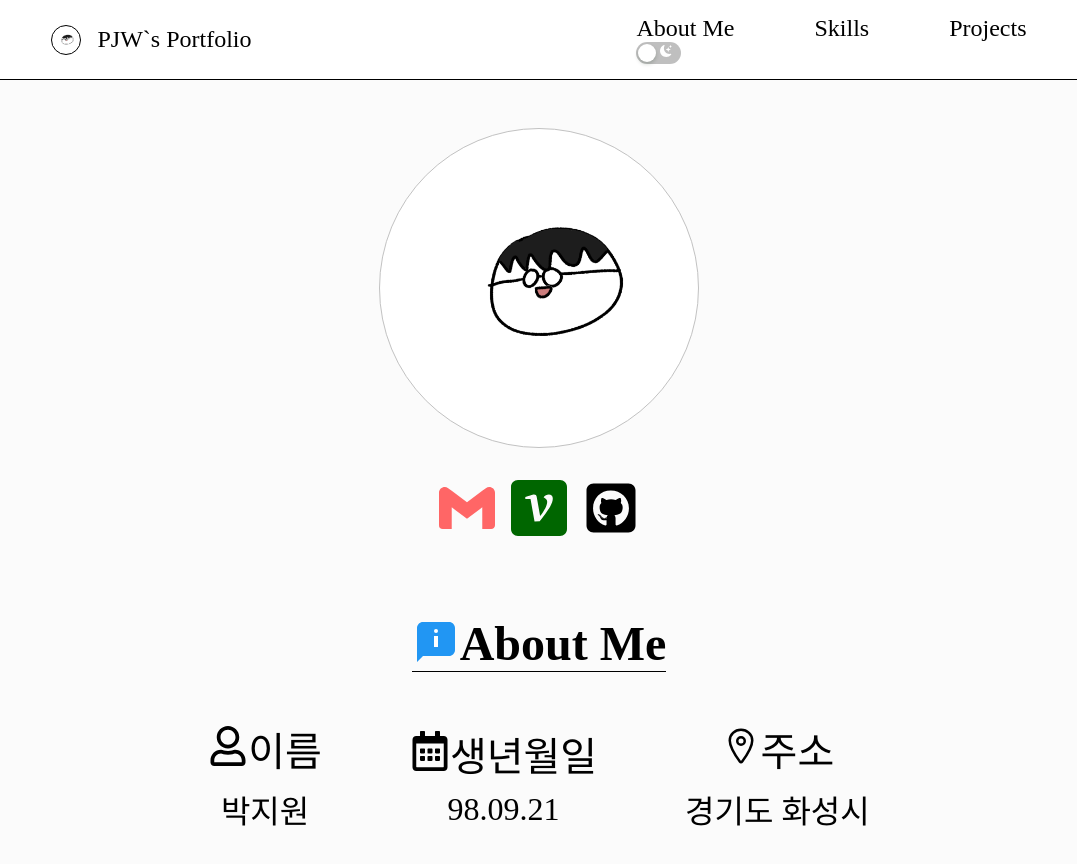
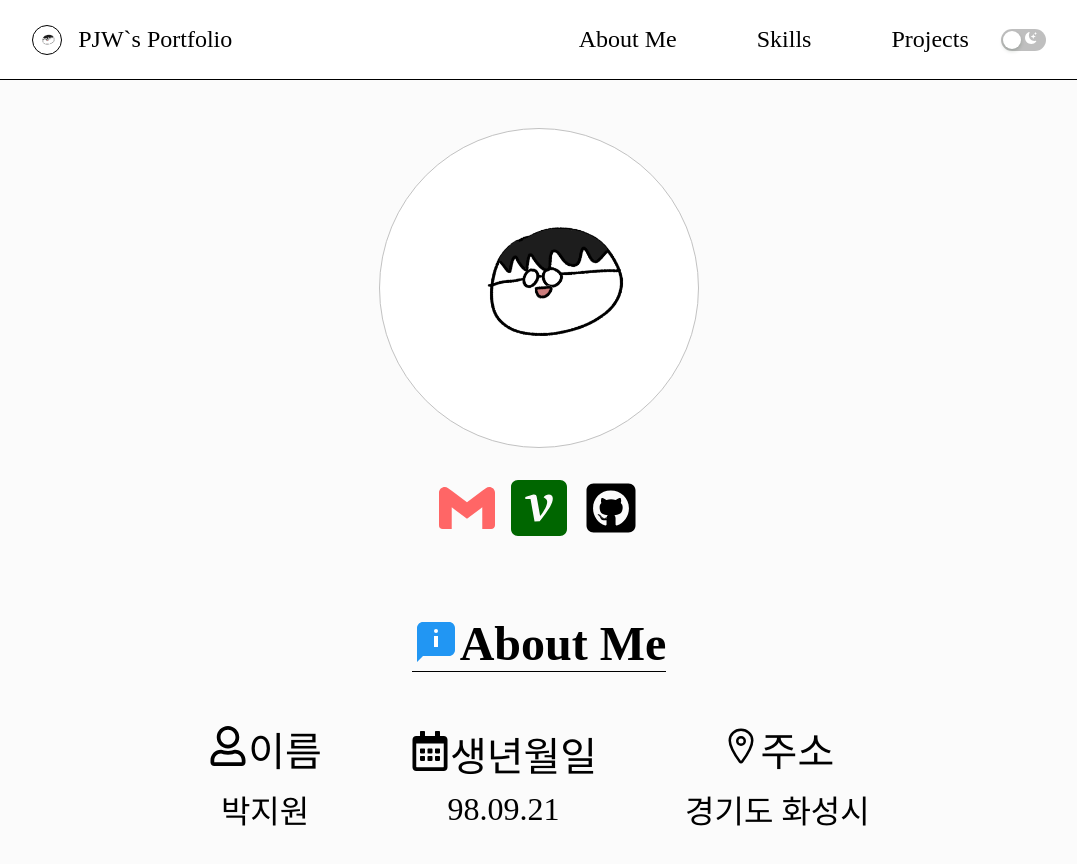
Before and after one commit to PJW980921/PJW-PortFolio, a React (Vite) app: page / in a window 1280 px wide. Shown: the top 864 px of the page, without its empty margins (101-1178 px from the left). Built offline with nearby package versions, Linux system fonts and the light colour scheme; a web font is replaced by a local one.

Commit message:
refactor : a 태그 aria-label 추가

```diff
--- a/src/components/Header/DarkModeBtn.tsx
+++ b/src/components/Header/DarkModeBtn.tsx
@@ -22,6 +22,9 @@ const DarkModeBtn = () => {
 
   return (
     <Switch
+      type="button"
+      id="button"
+      aria-label="DarkModeButton"
       onChange={handleDarkModeChange}
       checkedChildren={<BsSunFill className=".icon" />}
       unCheckedChildren={<BsMoonStarsFill className=".icon" />}
--- a/src/components/Header/Header.scss
+++ b/src/components/Header/Header.scss
@@ -23,6 +23,12 @@
   }
 }
 
+.nav-container {
+  display: flex;
+  justify-content: center;
+  align-items: center;
+  gap: 2rem;
+}
 .menu-toggle_btn {
   display: none;
   @media (max-width: 767px) {
--- a/src/components/Main/AboutMe/AboutMe.tsx
+++ b/src/components/Main/AboutMe/AboutMe.tsx
@@ -27,6 +27,7 @@ export default function AboutMe() {
               className="icon-item"
               id="gmail"
               target="_blank"
+              aria-label="Gmail"
             >
               <SiGmail />
             </a>
@@ -35,6 +36,7 @@ export default function AboutMe() {
               className="icon-item"
               id="velog"
               target="_blank"
+              aria-label="Velog"
             >
               <SiVelog />
             </a>
@@ -43,6 +45,7 @@ export default function AboutMe() {
               className="icon-item"
               id="github"
               target="_blank"
+              aria-label="GitHub"
             >
               <FaSquareGithub />
             </a>
```
